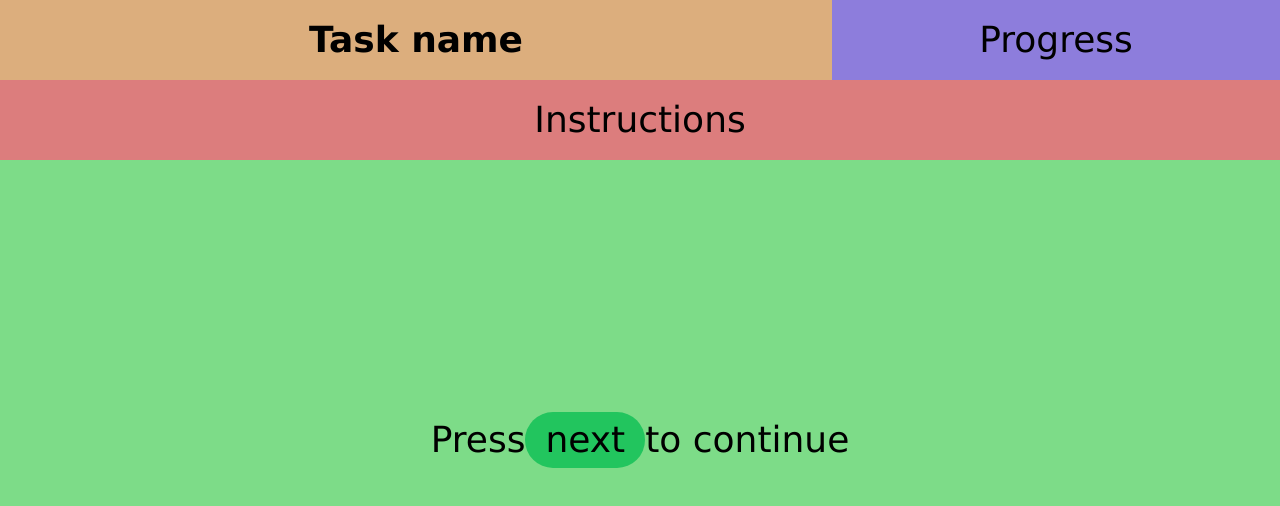
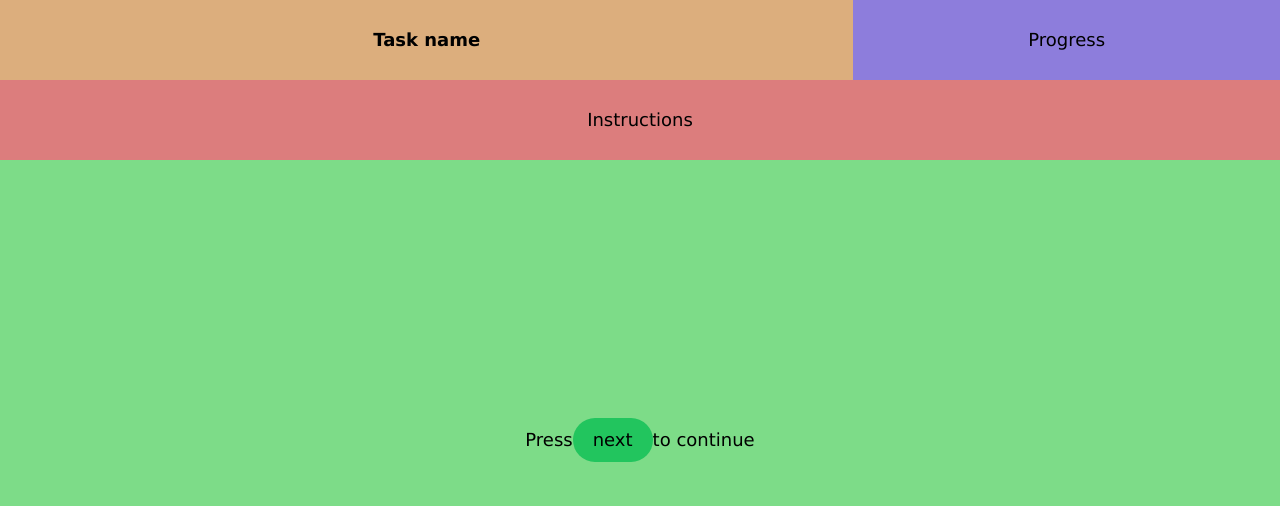
Before and after one commit to ntnon/svelte-cog, a SvelteKit app: page / in a window 1280 px wide. Shown: the top 506 px of the page. Built offline with nearby package versions, Linux system fonts and the light colour scheme.

Commit message:
refactored so all style is applied in Stage

```diff
--- a/src/components/Stage.svelte
+++ b/src/components/Stage.svelte
@@ -4,9 +4,6 @@
 
 	const isAnimating = getAppState().isAnimating;
 	let view: HTMLElement;
-
-	let browserName: string = '';
-	let userAgent: string = '';
 </script>
 
 <div
@@ -17,7 +14,7 @@
 	on:outrostart={() => isAnimating.set(true)}
 	on:outroend={() => isAnimating.set(false)}
 	bind:this={view}
-	class="container h-full fixed"
+	class="container absolute h-[100dvh] w-full text-lg"
 >
 	<span class="name center font-bold">
 		<slot name="name" />
@@ -46,8 +43,9 @@
 
 <style>
 	.container {
+		font-family: Verdana, Geneva, Tahoma, sans-serif;
 		display: grid;
-		grid-template-columns: 35% 30% 35%;
+		grid-template-columns: 1fr 1fr 1fr;
 		grid-template-rows: 10% 10% 70% 10%;
 		grid-template-areas:
 			'name name progress'
--- a/src/routes/+layout.svelte
+++ b/src/routes/+layout.svelte
@@ -5,18 +5,10 @@
 	setDataStore(defaultAppData);
 </script>
 
-<!-- <svelte:head>
+<svelte:head>
 	<link rel="manifest" href="src/manifest.json" />
-</svelte:head> -->
+</svelte:head>
 
 <main>
-	<div class="text-lg md:text-4xl">
-		<slot />
-	</div>
+	<slot />
 </main>
-
-<style>
-	main {
-		font-family: Verdana, Geneva, Tahoma, sans-serif;
-	}
-</style>
```
